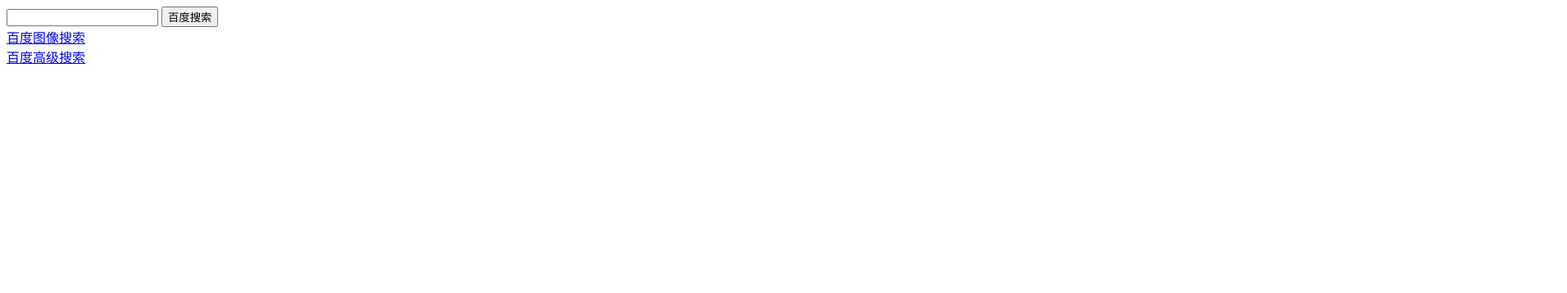
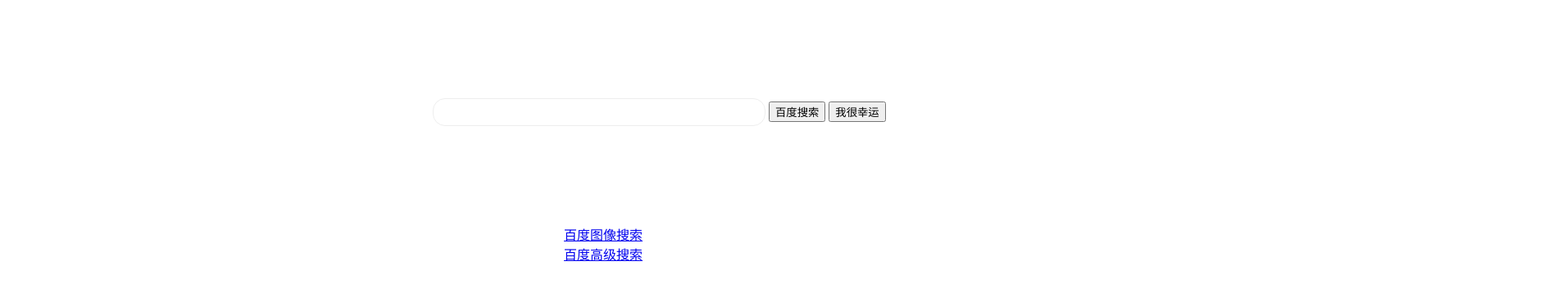
Before and after one commit to Web-dut-2022/project-0-tian-apple, a plain HTML site: page index.html in a window 1280 px wide. Shown: the whole page at 82% size, 1912 px wide, since content can reach past the window. Drawn offline with Linux system fonts and the light colour scheme.

Commit message:
Add files via upload

```diff
--- a/index.html
+++ b/index.html
@@ -2,13 +2,40 @@
 <html lang="en">
     <head>
         <title>百度搜索</title>
+        <style>
+        .writing{
+        width: 400px;
+        height: 30px;
+        background: rgb(255, 255, 255);
+        border: 1px solid #eee;
+        border-radius: 15px;
+     }
+     #one{
+    position: relative;
+    top:100px;
+    left:500px;
+    margin: 20px;
+     }
+     #url{
+    position: relative;
+    top:200px;
+    left:660px;
+    margin: 20px;
+     }
+
+        </style>
     </head>
     <body>
+        <div id="one">
         <form action="https://www.baidu.com/s">
-            <input type="text" name="wd" value="">
+            <input class="writing" type="text" name="wd" value="">
             <input type="submit" value="百度搜索">
+            <input type="submit" value="我很幸运">
         </form>
+        </div>
+        <div id="url">
         <a href="image.html">百度图像搜索</a><br>
         <a href="advance.html">百度高级搜索</a>
+        </div>
     </body>
 </html>
```
Also changed, not shown: image.html (+24 -2 lines).
